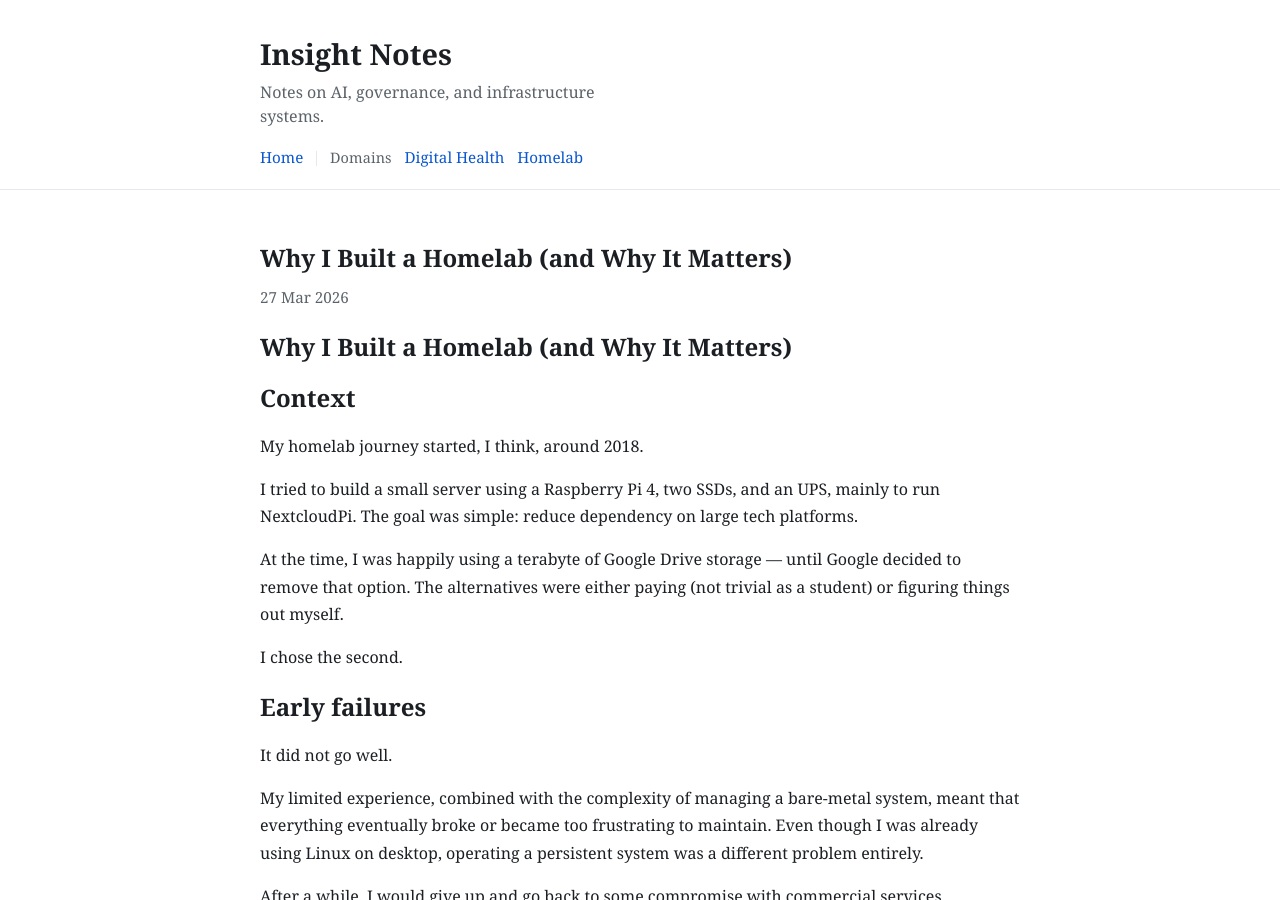
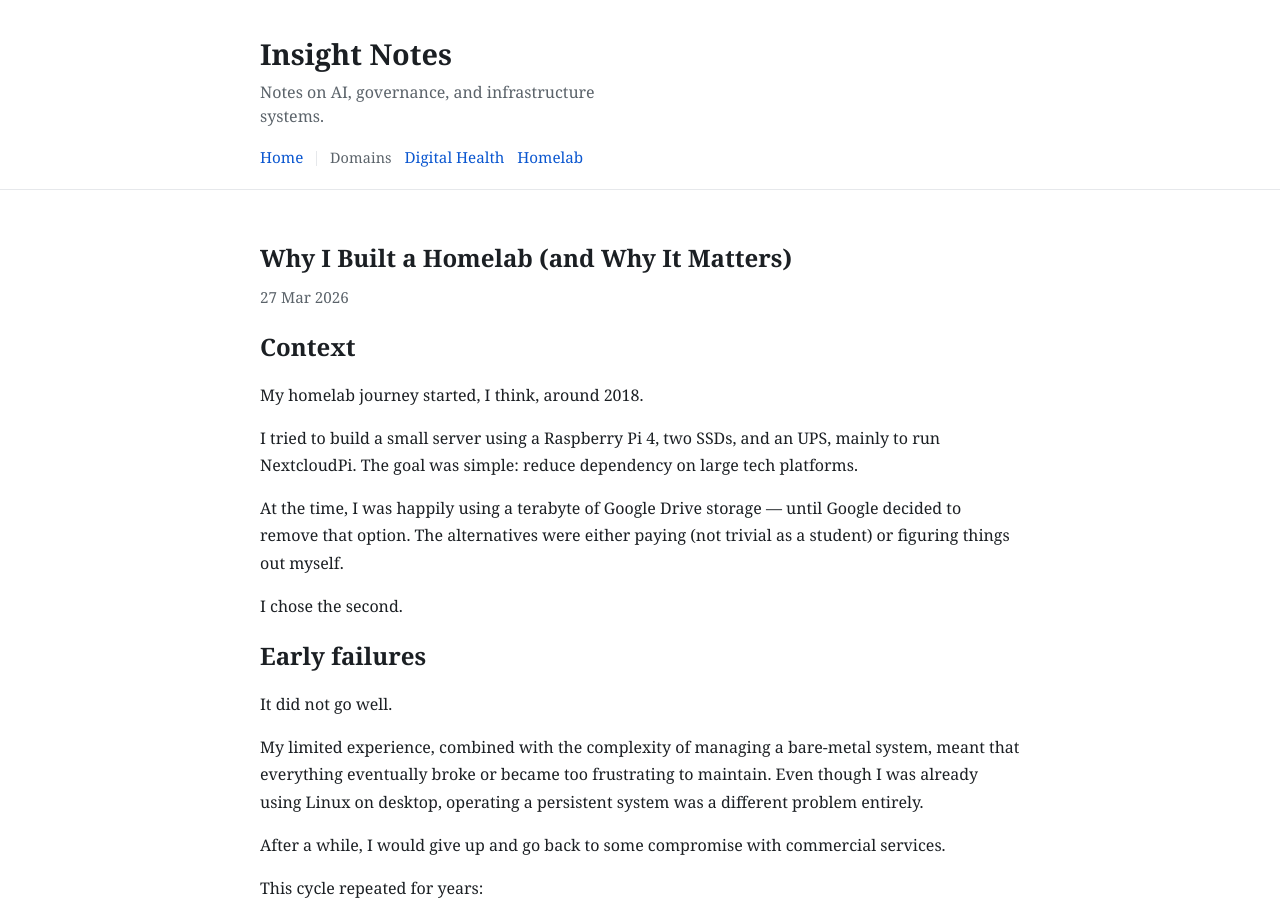
Before and after one commit to ale-saglia/insight, a Jekyll site: the page built from src/homelab/0-why-homelab-matters.md, in a window 1280 px wide and 900 px high. Built offline with Jekyll 4.4.1, drawn with Linux system fonts in a browser that asks for light colours.

Commit message:
refactor(homelab): remove redundant title from homelab article

```diff
--- a/src/homelab/0-why-homelab-matters.md
+++ b/src/homelab/0-why-homelab-matters.md
@@ -5,8 +5,6 @@ date: 2026-03-27
 category: homelab
 permalink: /homelab/why-homelab-matters/
 ---
-
-# Why I Built a Homelab (and Why It Matters)
 
 ## Context
 
```
